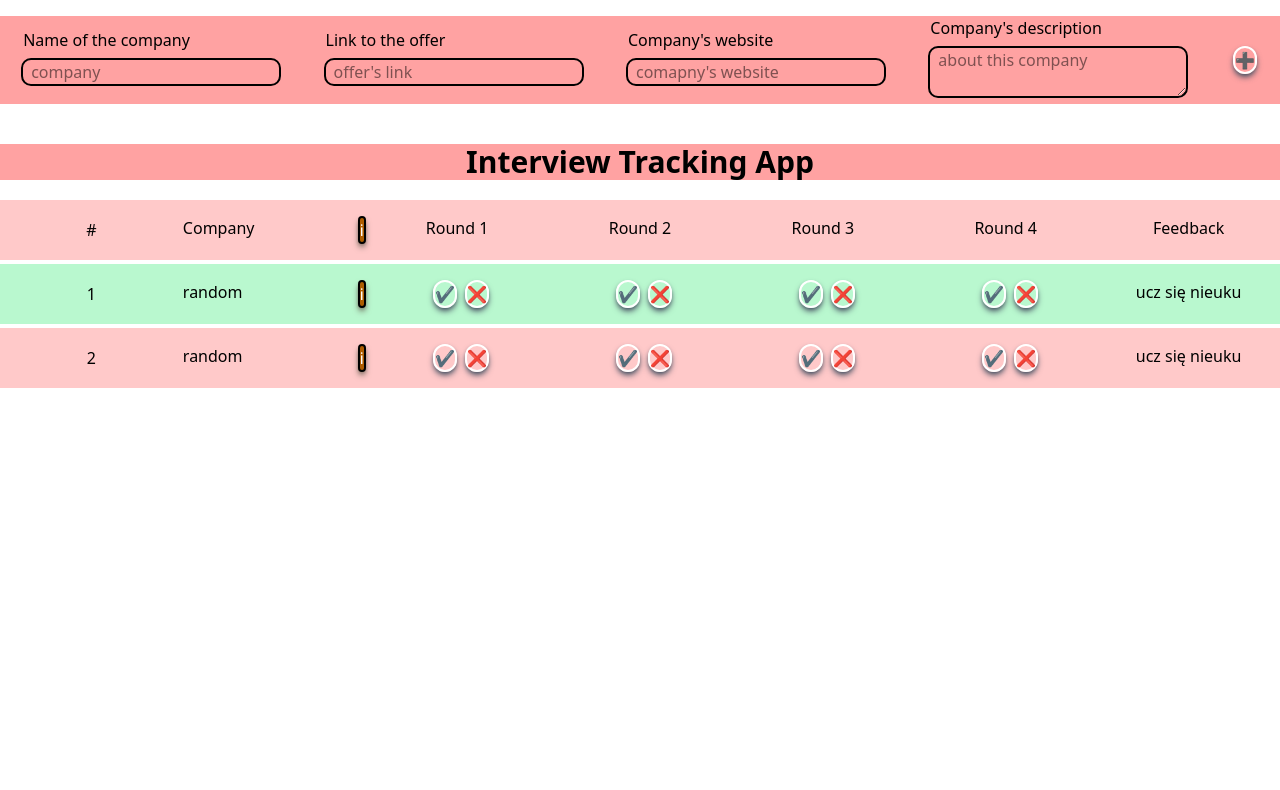
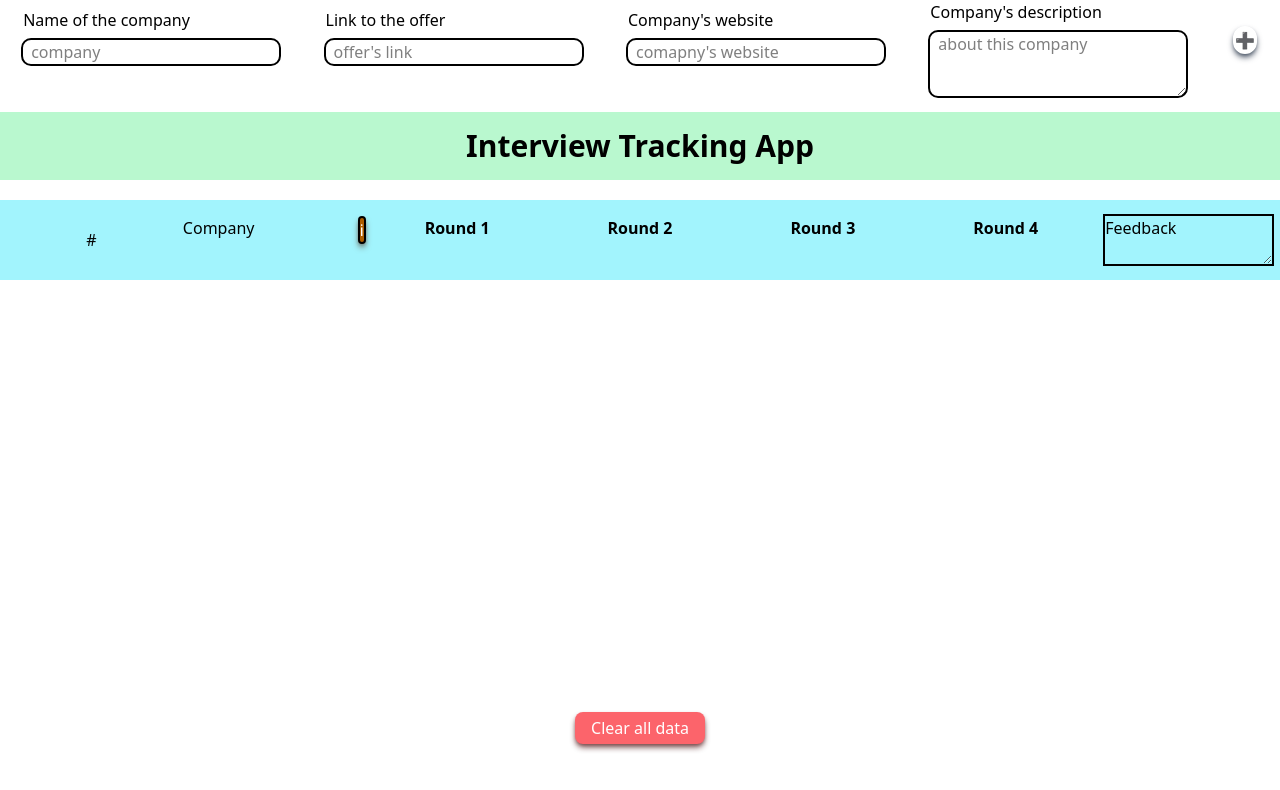
Before and after one commit to AlanKotowski/ita, a React (Vite) app: page / in a window 1280 px wide. Shown: the top 790 px of the page. Built offline with nearby package versions, Linux system fonts and the light colour scheme.

Commit message:
add input functionality and local storage, change app's colors

```diff
--- a/index.html
+++ b/index.html
@@ -4,7 +4,7 @@
     <meta charset="UTF-8" />
     <link rel="icon" type="image/png" href="/cells.png" />
     <meta name="viewport" content="width=device-width, initial-scale=1.0" />
-    <title>ITA</title>
+    <title>Interview Tracking App</title>
   </head>
   <body>
     <div id="root"></div>
--- a/src/App.jsx
+++ b/src/App.jsx
@@ -1,15 +1,97 @@
-import Table from "./modules/table"
-import Inputs from "./modules/Inputs"
+import Table from "./modules/table";
+import Inputs from "./modules/Inputs";
+import { useState, useEffect } from "react";
 
 function App() {
+  const [company, setCompany] = useState("");
+  const [offerLink, setOfferLink] = useState("");
+  const [website, setWebsite] = useState("");
+  const [description, setDescription] = useState("");
 
+  // local storage
+  // load local storage
+  const [rows, setRows] = useState(() => {
+    const saved = localStorage.getItem("interviewRows");
+    return saved ? JSON.parse(saved) : [];
+  });
 
+  // save local storage
+  useEffect(() => {
+    localStorage.setItem("interviewRows", JSON.stringify(rows));
+  }, [rows]);
+
+  // create new row
+  function addRow() {
+    if (!company || !offerLink || !website || !description) {
+      window.alert("Please complete the entire form before coninuing.");
+      return;
+    }
+    const newRow = {
+      number: rows.length + 1,
+      company,
+      offerLink,
+      website,
+      description,
+      r1: "",
+      r2: "",
+      r3: "",
+      r4: "",
+      feedback: "",
+    };
+
+    setRows([...rows, newRow]);
+
+    setCompany("");
+    setOfferLink("");
+    setWebsite("");
+    setDescription("");
+  }
+
+  function feedbackRowUpdate(index, value) {
+    const updatedRow = [...rows];
+    updatedRow[index].feedback = value;
+    setRows(updatedRow);
+  }
+
+  // update row with feedback
+  function updateRow(index, updatedRow) {
+    const newRows = [...rows];
+    newRows[index] = updatedRow;
+    setRows(newRows);
+  }
+
+  // app invocation
   return (
     <>
-   <Inputs />
-   <Table />
+      <Inputs
+        company={company}
+        setCompany={(e) => setCompany(e.target.value)}
+        offerLink={offerLink}
+        setOfferLink={(e) => setOfferLink(e.target.value)}
+        website={website}
+        setWebsite={(e) => setWebsite(e.target.value)}
+        description={description}
+        setDescription={(e) => setDescription(e.target.value)}
+        onAdd={addRow}
+      />
+      <Table
+        rows={rows}
+        onFeedbackAdd={feedbackRowUpdate}
+        onRowUpdate={updateRow}
+      />
+
+      {/* clearing local storage */}
+      <button
+        onClick={() => {
+          localStorage.clear();
+          setRows([]);
+        }}
+        className="absolute bg-red-500 text-white px-4 py-1 rounded-lg bottom-14 left-[50vw] translate-x-[-50%] -z-10 animate-pulse duration-75 cursor-pointer shadow-md shadow-red-950 hover:animate-none hover:shadow-sm"
+      >
+        Clear all data
+      </button>
     </>
-  )
+  );
 }
 
-export default App
+export default App;
--- a/src/index.css
+++ b/src/index.css
@@ -1 +1,21 @@
 @import "tailwindcss";
+
+::-webkit-scrollbar {
+    width: 10px;
+    border-radius: 50px;
+}
+
+::-webkit-scrollbar-track {
+    border-radius: 50px;
+    background-color: rgb(199, 199, 199);
+}
+
+::-webkit-scrollbar-thumb{
+    border-radius: 50px;
+    background-color: rgb(156, 156, 156);
+}
+
+::-webkit-scrollbar-thumb:hover{
+    background-color:rgb(110, 110, 110);
+    cursor: pointer;
+}
--- a/src/modules/Inputs.jsx
+++ b/src/modules/Inputs.jsx
@@ -1,6 +1,39 @@
-export default function Inputs() {
+import { useState } from "react";
+
+// all inputs handle
+export default function Inputs({
+  company,
+  setCompany,
+  offerLink,
+  setOfferLink,
+  website,
+  setWebsite,
+  description,
+  setDescription,
+  onAdd,
+}) {
+  // toggle visibility of inputs
+  const [vis, setVis] = useState(false);
+  function showInputs() {
+    setVis(!vis);
+  }
   return (
-    <div className="absolute bottom-2 lg:relative lg:mt-6 flex flex-col lg:flex-row w-full justify-around items-center bg-red-300">
+    // whole input section
+    <div
+      className={`fixed h-[33vh] md:mb-2 lg:relative lg:top-0 lg:h-[10vh] flex flex-col lg:flex-row w-full justify-around items-center bg-white z-10 transition-all duration-500 ease-in-out ${
+        vis ? "-bottom-[33vh]" : "bottom-6"
+      }`}
+    >
+      {/* button for toggle visibility */}
+      <button
+        className={`scale-200 z-20 relative -top-8 -mb-6 mx-auto lg:hidden animate-bounce transition-transform duration-500 transform origin-center ${
+          vis ? "rotate-0" : "rotate-180 -translate-y-[10px]"
+        } cursor-pointer hover:scale-210`}
+        onClick={showInputs}
+      >
+        ⬆️
+      </button>
+      {/* input for company's name */}
       <div className="flex flex-col w-[80%] lg:w-[20%]">
         <label htmlFor="company">Name of the company</label>
         <input
@@ -8,8 +41,11 @@ export default function Inputs() {
           type="text"
           placeholder="company"
           className="my-2 outline-2 rounded-lg px-2"
+          value={company}
+          onChange={setCompany}
         />
       </div>
+      {/* input for company's website */}
       <div className="flex flex-col w-[80%] lg:w-[20%]">
         <label htmlFor="link">Link to the offer</label>
         <input
@@ -17,8 +53,11 @@ export default function Inputs() {
           type="text"
           placeholder="offer's link"
           className="my-2 outline-2 rounded-lg px-2"
+          value={offerLink}
+          onChange={setOfferLink}
         />
       </div>
+      {/* input for offer */}
       <div className="flex flex-col w-[80%] lg:w-[20%]">
         <label htmlFor="website">Company's website</label>
         <input
@@ -26,18 +65,27 @@ export default function Inputs() {
           type="text"
           placeholder="comapny's website"
           className="my-2 outline-2 rounded-lg px-2"
+          value={website}
+          onChange={setWebsite}
         />
       </div>
-      <div className="flex flex-col w-[80%] lg:w-[20%]">
+      {/* input for company's description */}
+      <div className="flex flex-col w-[80%] lg:w-[20%] h-[10vh]">
         <label htmlFor="description">Company's description</label>
         <textarea
           id="description"
           name="description"
           placeholder="about this company"
-          className="my-2 outline-2 rounded-lg px-2 overflow-y-auto"
+          className="my-2 outline-2 rounded-lg px-2 overflow-y-auto min-h-[8vh]"
+          value={description}
+          onChange={setDescription}
         ></textarea>
       </div>
-      <button className="cursor-pointer rounded-full border-2 border-white shadow-md hover:shadow-xs hover:scale-95 shadow-gray-600">
+      {/* button for adding inputs to the row */}
+      <button
+        onClick={onAdd}
+        className="cursor-pointer rounded-full border-2 border-white bg-white shadow-md hover:shadow-xs hover:scale-95 shadow-gray-600"
+      >
         ➕
       </button>
     </div>
--- a/src/modules/RoundButtons.jsx
+++ b/src/modules/RoundButtons.jsx
@@ -1,38 +1,67 @@
-import { useState } from "react";
+import { useState, useEffect, useRef } from "react";
 
-export default function RoundButtons() {
-  const [status, setStatus] = useState("initial");
-  const [date, setDate] = useState("");
+// interview rounds' inputs and buttons
+export default function RoundButtons({ value, onChange }) {
+  // set basic vale and changed vale
+  const [status, setStatus] = useState(() => {
+    if (value === "fail") return "fail";
+    if (value) return "done";
+    return "initial";
+  });
 
-  const handleDateSubmit = (e) => {
-    if (e.key === "Enter" && date) {
-      setStatus("done");
+  const [inputValue, setInputValue] = useState(value || "");
+  const inputRef = useRef(null);
+
+  // sync inputValue with props
+  useEffect(() => {
+    setInputValue(value || "");
+  }, [value]);
+
+  // set focus on input
+  useEffect(() => {
+    if (status === "success" && inputRef.current) {
+      inputRef.current.focus();
+    }
+  }, [status]);
+
+  // submit values from input
+  const handleSubmit = () => {
+    if (!inputValue) return;
+    onChange(inputValue);
+    setStatus("done");
+  };
+
+  const handleBlur = () => {
+    if (inputValue && inputValue !== value) {
+      handleSubmit();
+    } else if (!inputValue) {
+      setStatus("initial");
     }
   };
 
+  // show input values as a text (for successed) or message (for failed)
   if (status === "done") {
-    return <div className="font-semibold">{date}</div>;
+    return <div className="font-semibold">{value}</div>;
   }
 
   if (status === "fail") {
-    return (
-      <div >next time will be better</div>
-    );
+    return <div className="italic text-red-500">next time will be better</div>;
   }
 
   if (status === "success") {
     return (
       <input
         type="date"
+        ref={inputRef}
         className="border px-2 py-1 rounded-md z-40 relative bg-white"
-        value={date}
-        onChange={(e) => setDate(e.target.value)}
-        onKeyDown={handleDateSubmit}
-        autoFocus
+        value={inputValue}
+        onChange={(e) => setInputValue(e.target.value)}
+        onBlur={handleBlur}
       />
     );
   }
 
+  // component invocation
   return (
     <div>
       <button
@@ -43,7 +72,10 @@ export default function RoundButtons() {
       </button>
       <button
         className="cursor-pointer ml-2 rounded-full border-2 border-white shadow-md hover:shadow-xs hover:scale-95 shadow-gray-600 transition"
-        onClick={() => setStatus("fail")}
+        onClick={() => {
+          setStatus("fail");
+          onChange("fail");
+        }}
       >
         ❌
       </button>
--- a/src/modules/Row.jsx
+++ b/src/modules/Row.jsx
@@ -1,35 +1,69 @@
 import RoundButtons from "./RoundButtons";
-import { useState } from "react";
+import { useState, useEffect } from "react";
 
+// single row with all informations from inputs
 export default function Row({
   number,
   company,
   offerLink,
   website,
-  about,
+  description,
   r1,
   r2,
   r3,
   r4,
   feedback,
+  index,
+  onFeedbackAdd,
+  onRowUpdate,
 }) {
   const [visible, setVisible] = useState(false);
+  const [addingFeedback, setAddingFeedback] = useState("");
 
+  // sync local storage with feedback
+  useEffect(() => {
+    setAddingFeedback(feedback || "");
+  }, [feedback]);
+
+  // toggle display of bonus row
   function switchVisible() {
     setVisible(!visible);
   }
 
-  function stage(value) {
+  // buttons functionality
+  function stage(value, roundKey) {
     return (
       <div>
-        {value}
-        {!value && <RoundButtons />}
+        <RoundButtons
+          value={value}
+          onChange={(newDate) => handleRoundChange(roundKey, newDate)}
+        />
       </div>
     );
   }
 
+  // update row values
+  function handleRoundChange(key, newValue) {
+    const updatedRow = {
+      number,
+      company,
+      offerLink,
+      website,
+      description,
+      r1,
+      r2,
+      r3,
+      r4,
+      feedback: addingFeedback,
+      [key]: newValue,
+    };
+    onRowUpdate(index, updatedRow);
+  }
+
+  // component invocation
   return (
-    <li className="even:bg-green-200 odd:bg-red-200 grid grid-cols-7 my-1 py-4 divide text-center text-xs lg:text-base">
+    // row numeration, company name, toggle button
+    <li className="even:bg-white odd:bg-cyan-200 grid grid-cols-7 my-1 py-4 divide text-center text-xs lg:text-base">
       <div className="-ml-4 lg:m-auto">{number}</div>
       <div>
         <div className="flex flex-row justify-between -ml-4 lg:m-auto">
@@ -42,18 +76,50 @@ export default function Row({
           </button>
         </div>
       </div>
-      {stage(r1)}
-      {stage(r2)}
-      {stage(r3)}
-      {stage(r4)}
-      <div>{feedback}</div>
-        {visible && (
-          <div className="grid grid-cols-7 col-span-7 col-start-1 gap-2 mt-4 -mb-4 textxs lg:text-base border-t-1 divide-x-1 ">
-            <div className="col-span-2 lg:col-span-1"><a className="text-blue-500 underline hover:no-underline hover:text-blue-700" href={offerLink}>{offerLink}</a></div>
-            <div className="col-span-2 lg:col-span-1"><a className="text-blue-500 underline hover:no-underline hover:text-blue-700" href={website}>{website}</a></div>
-            <div className="col-span-3 lg:col-span-5 max-h-22 overflow-y-auto">{about}</div>
+      {/* invterview stages */}
+      {stage(r1, "r1")}
+      {stage(r2, "r2")}
+      {stage(r3, "r3")}
+      {stage(r4, "r4")}
+      <textarea
+        className="outline-2 mx-2 resize-y min-h-6 max-h-24 overflow-y-auto"
+        type="text"
+        placeholder="Enter feedback"
+        value={addingFeedback}
+        onChange={(e) => setAddingFeedback(e.target.value)}
+        onBlur={() => {
+          if (addingFeedback.trim()) {
+            onFeedbackAdd(index, addingFeedback);
+          }
+        }}
+      />
+      {/* hidden row with info */}
+      {visible && (
+        <div className="grid grid-cols-7 col-span-7 col-start-1 gap-2 mt-4 -mb-4 textxs lg:text-base border-y-1 border-b-2 divide-x-1 ">
+          <div className="col-span-1 lg:col-span-1">
+            <a
+              className="text-blue-500 underline hover:no-underline hover:text-blue-700"
+              href={offerLink}
+            >
+              {offerLink}
+            </a>
           </div>
-        )}
+          <div className="col-span-1 lg:col-span-1">
+            <a
+              className="text-blue-500 underline hover:no-underline hover:text-blue-700"
+              href={website}
+            >
+              {website}
+            </a>
+          </div>
+          <div className="col-span-3 lg:col-span-3 break-words max-h-24 overflow-y-auto overflow-x-hidden">
+            {description}
+          </div>
+          <div className="col-span-2 lg:col-span-2 break-words max-h-24 overflow-y-auto overflow-x-hidden">
+            {addingFeedback}
+          </div>
+        </div>
+      )}
     </li>
   );
 }
--- a/src/modules/table.jsx
+++ b/src/modules/table.jsx
@@ -1,11 +1,14 @@
 import Row from "./Row";
 
-export default function Table() {
+// create table with new rows
+export default function Table({ rows, onFeedbackAdd, onRowUpdate }) {
   return (
     <>
-      <h1 className="text-3xl bg-red-300 text-center font-extrabold mt-8 mb-5">
+      <h1 className="text-3xl bg-green-200 text-center font-extrabold py-4 mt-8 mb-5">
         Interview Tracking App
       </h1>
+      <ul>
+        {/* column titles */}
         <Row
           number={"#"}
           company={"Company"}
@@ -16,29 +19,28 @@ export default function Table() {
           feedback={"Feedback"}
           offerLink={"offer's link"}
           website={"company website"}
-        about={"about this company"}
+          description={"about this company"}
         />
+        {/* display new row */}
+        {rows.map((e, i) => (
           <Row
-        number={"1"}
-        company={"random"}
-        r1={""}
-        r2={""}
-        r3={""}
-        r4={""}
-        feedback={"ucz się nieuku"}
+            key={i}
+            index={i}
+            number={e.number}
+            company={e.company}
+            offerLink={e.offerLink}
+            website={e.website}
+            description={e.description}
+            r1={e.r1}
+            r2={e.r2}
+            r3={e.r3}
+            r4={e.r4}
+            feedback={e.feedback}
+            onFeedbackAdd={onFeedbackAdd}
+            onRowUpdate={onRowUpdate}
           />
-      <Row
-        number={"2"}
-        company={"random"}
-        r1={""}
-        r2={""}
-        r3={""}
-        r4={""}
-        feedback={"ucz się nieuku"}
-        offerLink={"random link"}
-        website={"www.strona.com"}
-        about={"Lorem ipsum dolor sit amet, consectetur adipiscing elit. Etiam sit amet mi at lorem tempus blandit. Vivamus vitae laoreet nunc. Aliquam erat volutpat. Duis elit purus, mattis ut tempor ut, tristique eu mauris. Nulla vitae mattis elit. Ut commodo, magna vitae iaculis tincidunt, tortor lectus tempor mi, quis fringilla turpis nisl ut nisl. Maecenas at leo vel turpis dapibus ultrices. Aliquam dictum ante in dui maximus, eget dapibus sem vehicula. Integer faucibus in neque bibendum iaculis."}
-      />
+        ))}
+      </ul>
     </>
   );
 }
```
Lines whose indentation alone changed are shown as unchanged.
